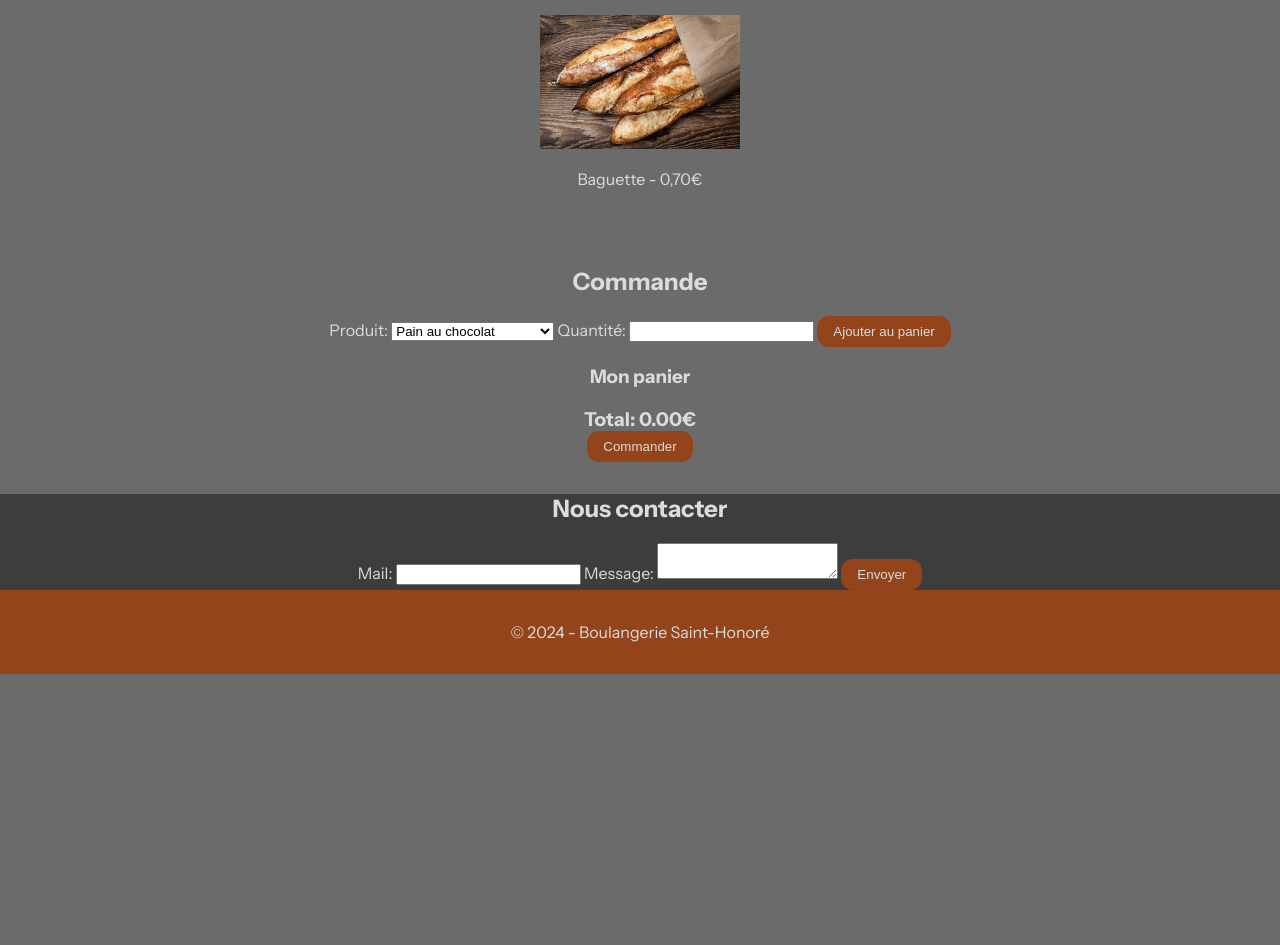
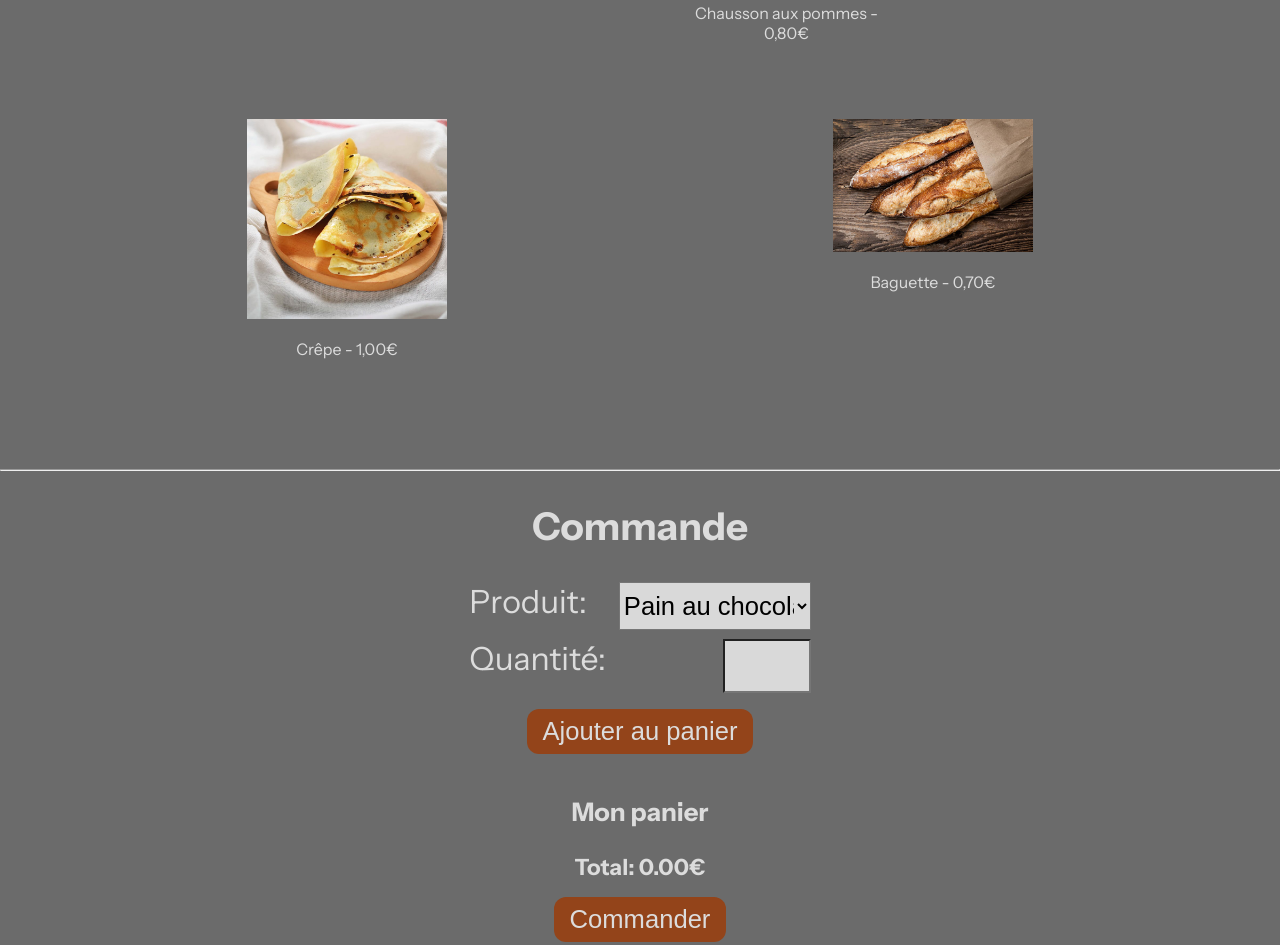
Before and after one commit to Alaaric/P1, a plain HTML site: page index.html in a window 1280 px wide. Shown: the part 797-1742 px from the top of the page. Before the commit the page ends 1471 px from the top, so only its background shows below. Drawn offline with Linux system fonts and the light colour scheme; a web font is replaced by a local one.

Commit message:
add css for forms

```diff
--- a/index.html
+++ b/index.html
@@ -67,15 +67,21 @@
       </section>
 
       <!-- Formulaire de commande -->
+      <hr />
       <section class="order-section" id="order">
         <h2>Commande</h2>
-        <form action="#">
-          <label for="produit">Produit:</label>
+        <form action="#" class="order-form">
+          <div class="order-inputs">
+            <label for="produit"
+              >Produit:
+
               <select name="produit" id="produit">
                 <option value="Pain au chocolat" class="produit-select">
                   Pain au chocolat
                 </option>
-            <option value="Croissant" class="produit-select">Croissant</option>
+                <option value="Croissant" class="produit-select">
+                  Croissant
+                </option>
                 <option value="Chausson aux pommes" class="produit-select">
                   Chausson aux pommes
                 </option>
@@ -83,11 +89,24 @@
                   Pain aux raisins
                 </option>
                 <option value="Crepe" class="produit-select">Crêpe</option>
-            <option value="Baguette" class="produit-select">Baguette</option>
+                <option value="Baguette" class="produit-select">
+                  Baguette
+                </option>
               </select>
+            </label>
 
-          <label for="quantite">Quantité:</label>
-          <input type="number" id="quantite" name="quantite" min="1" />
+            <label for="quantite"
+              >Quantité:
+
+              <input
+                type="number"
+                id="quantite"
+                name="quantite"
+                min="1"
+                class="quantite-input"
+              />
+            </label>
+          </div>
           <button type="button" id="ajouterPanierBtn">Ajouter au panier</button>
 
           <div class="panier" id="panier">
@@ -103,11 +122,17 @@
       <!-- Section de contact -->
       <section class="contact-section" id="contact">
         <h2>Nous contacter</h2>
-        <form action="#">
-          <label for="mail">Mail:</label>
+        <form action="#" class="contact-form">
+          <label for="mail"
+            >Mail:
+
             <input type="email" id="mail" name="mail" />
-          <label for="message">Message:</label>
+          </label>
+          <label for="message"
+            >Message:
+
             <textarea id="message" name="message"></textarea>
+          </label>
           <button type="submit">Envoyer</button>
         </form>
       </section>
--- a/style.css
+++ b/style.css
@@ -7,6 +7,7 @@ html {
   --secondary-color: #93441a;
   --main-text-color: #dcdcdc;
   --secondary-text-color: #daab3a;
+  --input-background-color: #d9d9d9;
 }
 
 :root {
@@ -22,7 +23,6 @@ body {
 
   header {
     display: flex;
-    justify-content: space-between;
     align-items: center;
     background-color: var(--secondary-color);
     padding: 1rem;
@@ -34,14 +34,20 @@ body {
       color: var(--secondary-color);
     }
 
-    nav ul {
+    nav {
+      width: 100%;
+      ul {
         list-style: none;
         display: flex;
-      gap: 20px;
+        justify-content: space-around;
+        li {
+          text-align: center;
 
-      li a {
+          a {
             color: white;
             text-decoration: none;
+          }
+        }
       }
     }
   }
@@ -50,21 +56,23 @@ body {
     text-align: center;
     .intro {
       min-height: fit-content;
-      padding-top: 2rem;
+      padding: 2rem;
       background-color: var(--third-color);
 
       h1 {
         font-family: "Italianno", cursive;
         font-weight: inherit;
-        font-size: 5rem;
+        font-size: 6rem;
         color: var(--secondary-text-color);
         margin-top: 0rem;
+        margin-bottom: 2rem;
       }
     }
 
     .products {
       display: flex;
       flex-direction: column;
+      margin: 4rem;
 
       .product {
         margin: 0 auto;
@@ -87,11 +95,24 @@ body {
         background-color: var(--secondary-color);
         color: var(--main-text-color);
         padding: 0.5rem 1rem;
+        margin: auto;
+        font-size: 1.6rem;
       }
     }
   }
   .order-section {
-    .panier ul {
+    h2 {
+      font-size: 2.4rem;
+    }
+    .order-form {
+      display: flex;
+      flex-direction: column;
+      gap: 1rem;
+      .panier {
+        h3 {
+          font-size: 1.6rem;
+        }
+        ul {
           list-style-type: none;
           padding: 0;
 
@@ -99,11 +120,74 @@ body {
             padding: 5px 0;
           }
         }
+      }
+      .order-inputs {
+        display: flex;
+        flex-direction: column;
+        align-items: flex-end;
+        gap: 0.6rem;
+        margin: auto;
+        label {
+          gap: 2rem;
+          width: 100%;
+          display: flex;
+          justify-content: space-between;
+          font-size: 2rem;
+          input,
+          select {
+            height: 3rem;
+            width: 12rem;
+            font-size: 1.6rem;
+            background-color: var(--input-background-color);
+          }
+        }
+      }
+      .quantite-input {
+        max-width: 5rem;
+      }
 
       .total {
         margin-top: 10px;
         font-weight: bold;
-      font-size: 1.2em;
+        font-size: 1.4em;
+      }
+    }
+  }
+
+  .contact-section {
+    h2 {
+      font-size: 2.4rem;
+    }
+    .contact-form {
+      display: flex;
+      flex-direction: column;
+      margin: auto;
+      padding: 2rem;
+      gap: 1rem;
+
+      label {
+        display: flex;
+        flex-direction: column;
+        justify-content: center;
+        align-items: center;
+
+        input {
+          height: 2rem;
+          width: 12rem;
+          margin: 8px;
+          background-color: var(--input-background-color);
+        }
+
+        textarea {
+          margin: 8px;
+          resize: none;
+          min-width: 20rem;
+          width: 80%;
+          max-width: 50rem;
+          height: 15rem;
+          background-color: var(--input-background-color);
+        }
+      }
     }
   }
 
@@ -144,6 +228,13 @@ body {
 @media (min-width: 768px) {
   body {
     .main-content {
+      .intro {
+        p {
+          max-width: 90%;
+          margin: auto;
+          text-align: justify;
+        }
+      }
       .products {
         flex-direction: row;
         justify-content: center;
@@ -155,6 +246,23 @@ body {
           padding: 10px;
         }
       }
+      .contact-section {
+        .contact-form {
+          max-width: 60rem;
+          label {
+            flex-direction: row;
+            justify-content: flex-end;
+            input {
+              width: 80%;
+              max-width: 50rem;
+            }
+          }
+
+          button {
+            margin-right: 8px;
           }
         }
       }
+    }
+  }
+}
```
Lines whose indentation alone changed are shown as unchanged.
